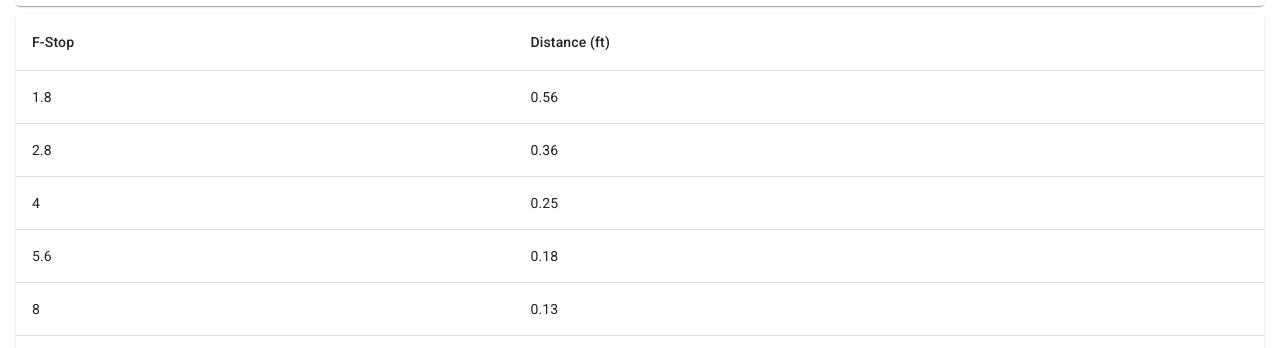
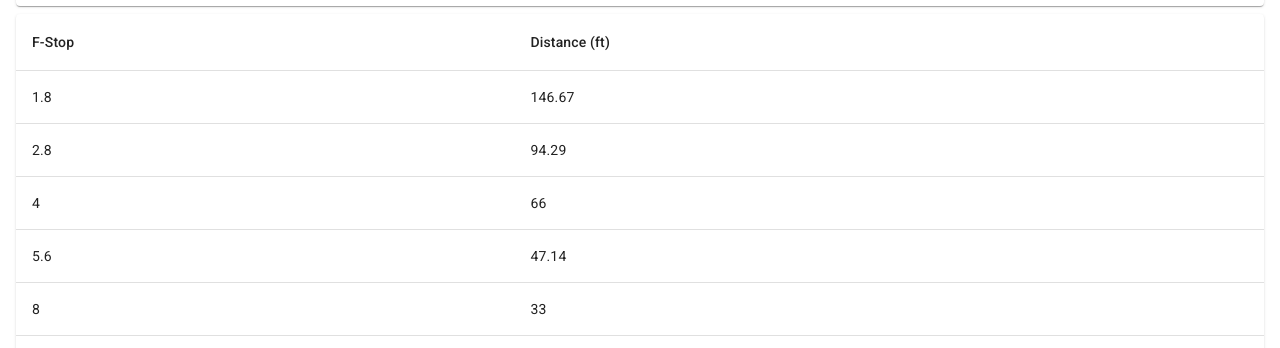
Before and after one commit to mnazbro/film-friend, a React (Vite) app: page /flash in a window 1280 px wide. Shown: the part 449-797 px from the top of the page. Built offline with nearby package versions, Linux system fonts and the light colour scheme.

Commit message:
Fix flash power

```diff
--- a/src/pages/FlashPage.tsx
+++ b/src/pages/FlashPage.tsx
@@ -42,17 +42,17 @@ const schema = z.object({
 });
 
 export const FlashPage: FC = () => {
-  const [guideNumber, setGuideNumber] = useState<number>(1);
-  const [multiplier, setMultiplier] = useState<number>(1);
+  const [guideNumber, setGuideNumber] = useState<number>(Number(defaultValues.guideNumber));
+  const [multiplier, setMultiplier] = useState<number>(calculateMultiplier({ iso: defaultValues.iso, flashPower: defaultValues.flashPower }));
   const { handleSubmit, control, watch } = useZodForm(
     {
       defaultValues,
     },
     schema,
   );
-  const onSubmit: SubmitHandler<FormInputs> = (data) => {
-    setMultiplier((parseInt(data.iso) / 100) * parseFloat(data.flashPower));
-    setGuideNumber(parseInt(data.guideNumber));
+  const onSubmit: SubmitHandler<FormInputs> = ({ iso, flashPower, guideNumber }) => {
+    setMultiplier(calculateMultiplier({ iso, flashPower }));
+    setGuideNumber(parseInt(guideNumber));
   };
 
   useEffect(() => {
@@ -135,3 +135,8 @@ export const FlashPage: FC = () => {
     </Stack>
   );
 };
+
+
+function calculateMultiplier({iso, flashPower}: {iso: string; flashPower: string}): number {
+    return (parseInt(iso) / 100) * parseFloat(flashPower);
+}
```
